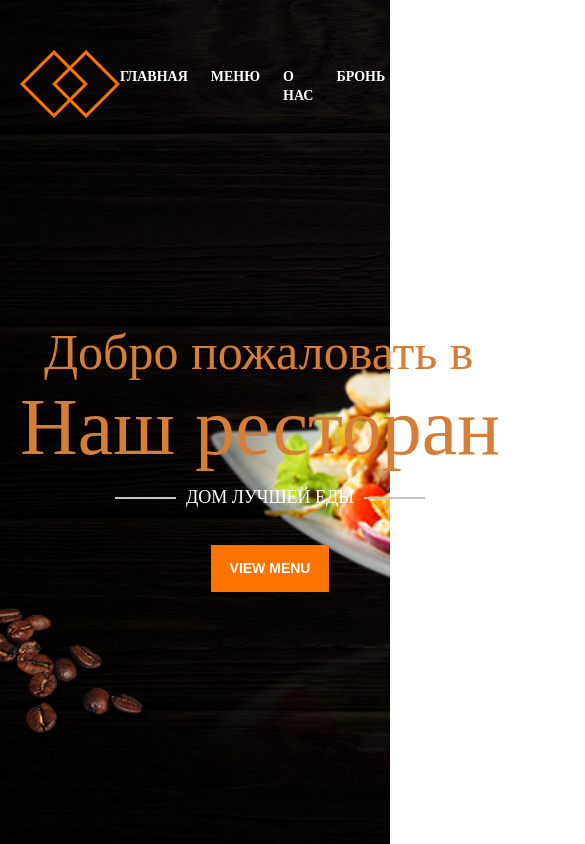
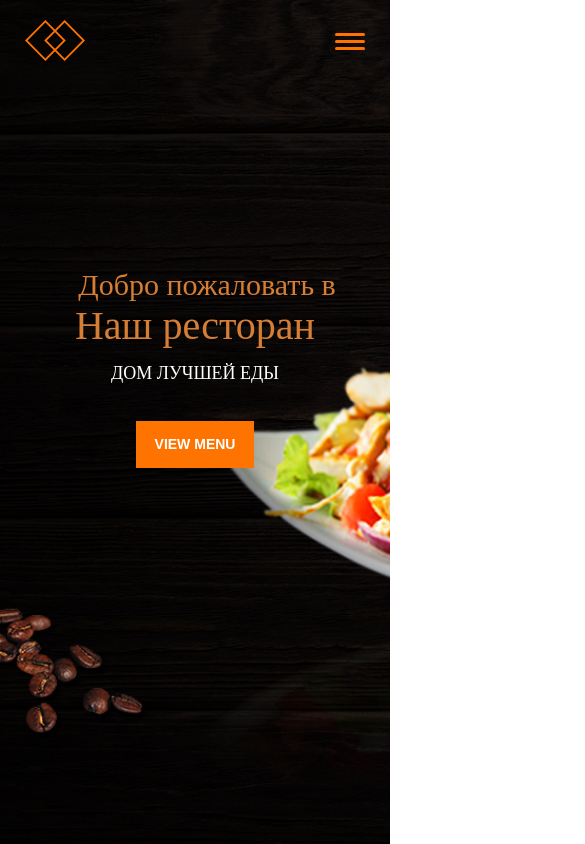
Before and after one commit to ArtemKhil/restaurant, a plain HTML site: page index.html in a window 390 px wide. Shown: the top 844 px of the page, 585 px wide, since content can reach past the window. Drawn offline with Linux system fonts and the light colour scheme.

Commit message:
Media.css has been added

```diff
--- a/css/media.css
+++ b/css/media.css
@@ -0,0 +1,42 @@
+@media screen and (max-width: 400px){
+    .header__menu {
+        display: none;
+    }
+
+    .header__logo img {
+        width: 60px;
+    }
+
+    .wrapper{
+        max-width: 340px;
+        padding: 0 10px;
+    }
+
+    .header__top{
+        padding-top: 20px;
+    }
+
+    .nav__btn_mobile{
+        display: flex;
+    }
+
+    .header__title{
+        text-align: center;
+    }
+
+    .header__title h2{
+        font-size: 30px;
+        line-height: 36px;
+    }
+
+    .header__title h1{
+        font-size: 40px;
+        line-height: 46px;
+
+    }
+
+    .header__title p::before,
+    .header__title p::after{
+        display: none;
+    }
+}
--- a/css/style.css
+++ b/css/style.css
@@ -111,7 +111,7 @@ table {
 .header__title{
     font-weight: normal;
     margin-top: 203px;
-    width: 500px;
+    max-width: 500px;
 
 }
 
@@ -143,7 +143,7 @@ table {
     display: block;
     width: 61px;
     height: 2px;
-    background-color:  #C4C4C4;;
+    background-color:  #C4C4C4;
 }
 
 .header__title p::before{
@@ -161,5 +161,17 @@ table {
 .header__main_btn{
     display: flex;
     justify-content: center;
-    align-items: center;
 }
+
+.nav__btn_mobile{
+    display: none;
+    width: 30px;
+    flex-direction: column;
+    row-gap: 4px;
+}
+
+.nav__btn_mobile div{
+    height: 3px;
+    background-color: #FF7400;
+    border-radius: 50px;
+}
--- a/index.html
+++ b/index.html
@@ -35,6 +35,8 @@
 
             </div>
         </div>
+
+         <div class="nav__btn_mobile"><div></div> <div></div> <div></div></div>
      </div>
 
      <div class="header__main wrapper">
```
